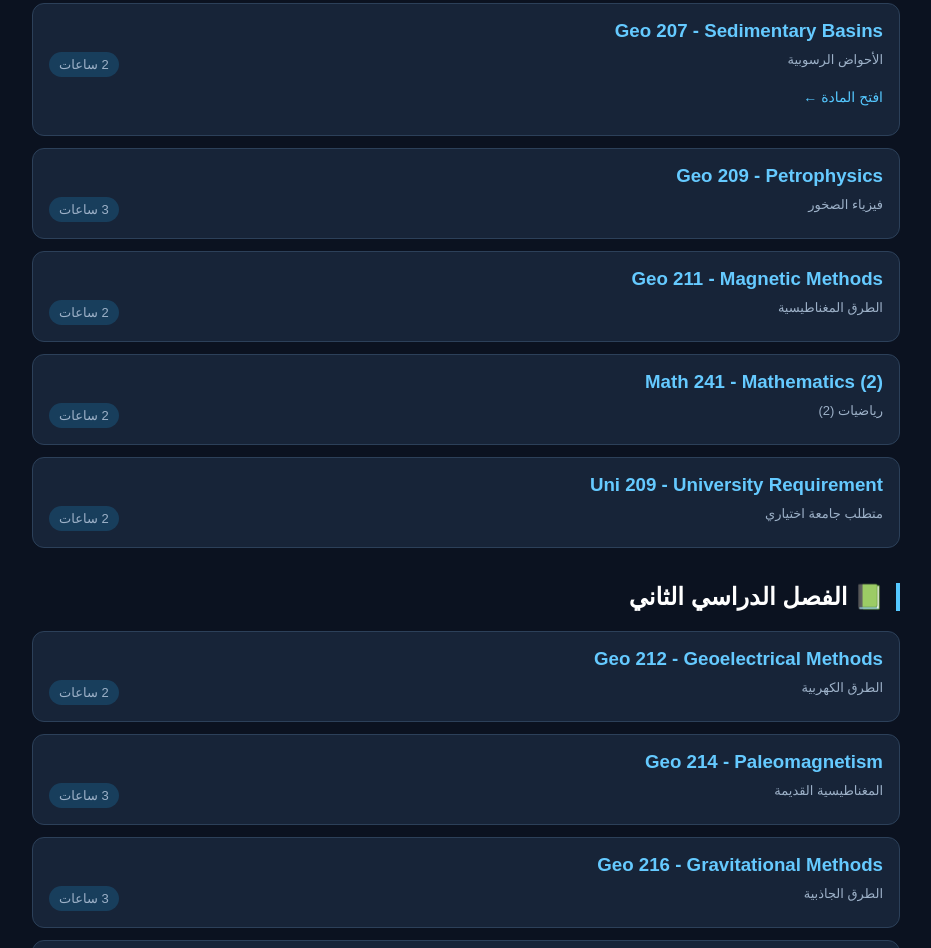
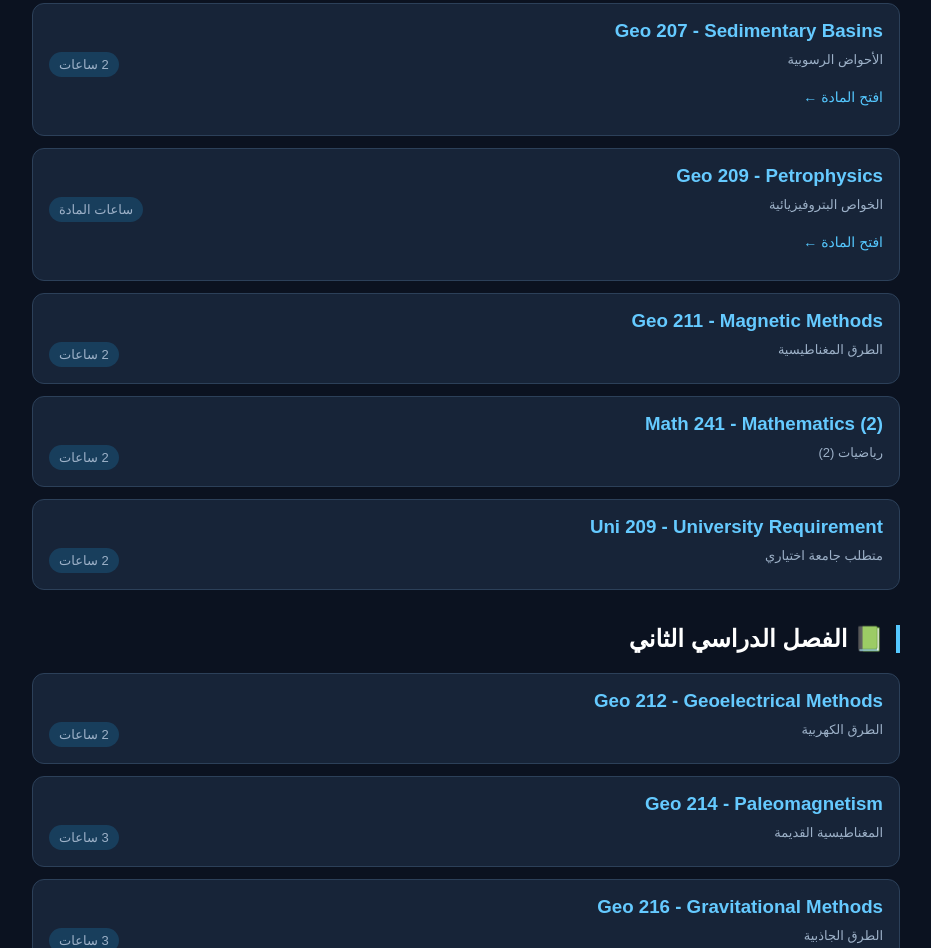
Before and after one commit to mohamedhassanmostafaali-dev/geophysics-hub, a plain HTML site: page second-year.html in a window 1280 px wide. Shown: the part 756-1704 px from the top of the page, without its empty margins (174-1105 px from the left). Drawn offline with Linux system fonts and the light colour scheme.

Commit message:
Update second-year.html

```diff
--- a/second-year.html
+++ b/second-year.html
@@ -123,10 +123,18 @@ color:#9db1c8;
 </div>
 
 
-<div class="subject">
-<h3>Geo 209 - Petrophysics</h3>
-<div class="info"><span>فيزياء الصخور</span><span class="tag">3 ساعات</span></div>
+
+<div class="subject" onclick="window.location.href='geo209.html'" style="cursor:pointer">
+  <h3>Geo 209 - Petrophysics</h3>
+  <div class="info">
+    <span>الخواص البتروفيزيائية</span>
+    <span class="tag">ساعات المادة</span>
+  </div>
+  <p style="color:#55c8ff;margin-top:12px">
+    افتح المادة ←
+  </p>
 </div>
+
 
 <div class="subject">
 <h3>Geo 211 - Magnetic Methods</h3>
```
